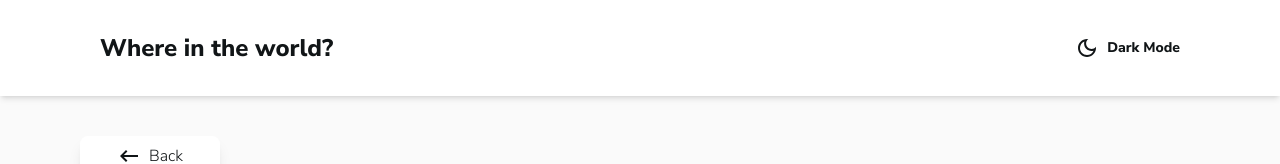
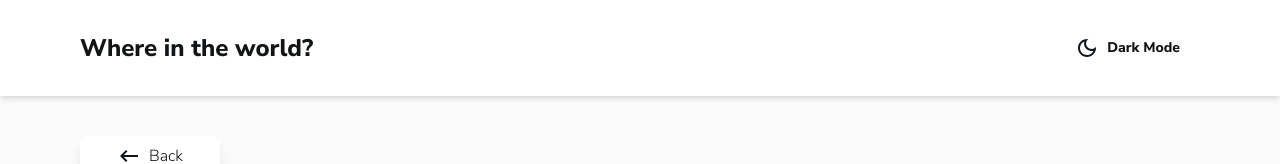
Before and after one commit to philliplam8/Countries-API-app-challenge, a Next.js app in the folder my-app/: page /details in a window 1280 px wide. Shown: the top 164 px of the page. Built offline with nearby package versions, Linux system fonts and the light colour scheme.

Commit message:
fix: adjusting nav margin on large breakpoint

```diff
--- a/my-app/components/Nav.tsx
+++ b/my-app/components/Nav.tsx
@@ -18,7 +18,7 @@ export default function Nav() {
       }`}
     >
       <Link href={"/"}>
-        <p className="mx-5 font-extrabold text-md md:text-lg lg:text-2xl cursor-pointer">
+        <p className="mx-5 lg:mx-0 font-extrabold text-md md:text-lg lg:text-2xl cursor-pointer">
           Where in the world?
         </p>
       </Link>
```
